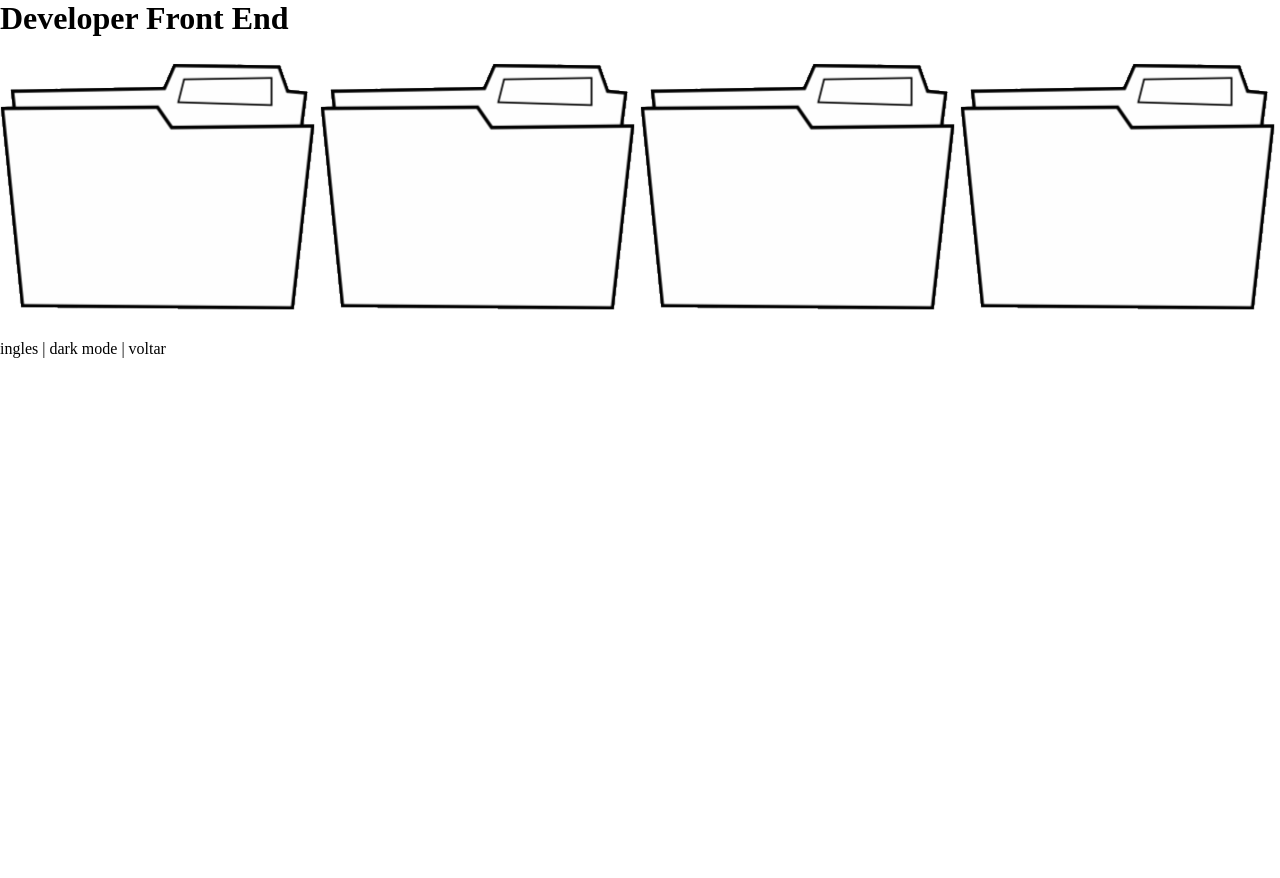
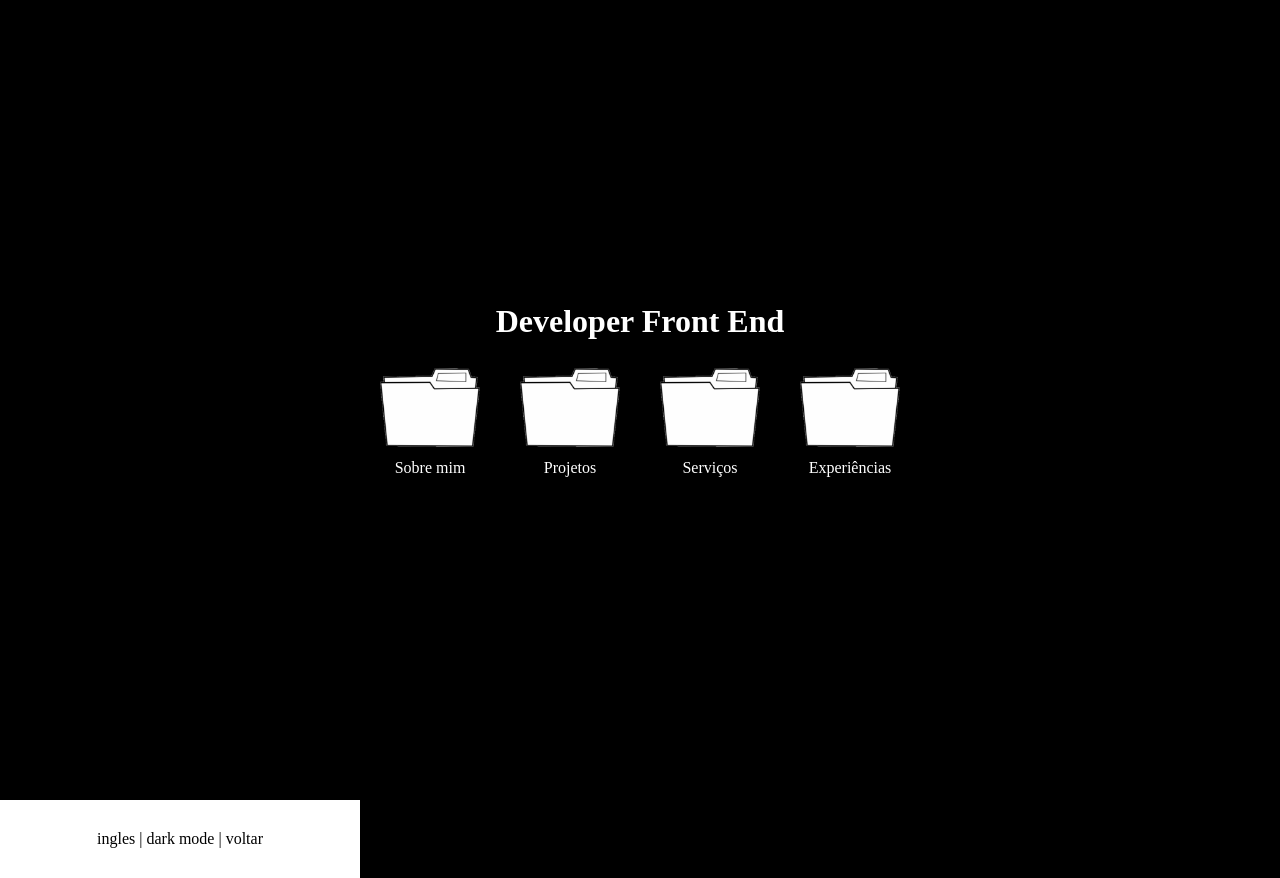
Before and after one commit to bakaout/newPortfolio, a plain HTML site: page paginas/home.html in a window 1280 px wide. Before the commit the page ends 800 px from the top, so only its background shows below. Drawn offline with Linux system fonts and the light colour scheme.

Commit message:
atualizações pagina home

```diff
--- a/paginas/home.html
+++ b/paginas/home.html
@@ -6,20 +6,30 @@
     <title>Home</title>
     <link rel="stylesheet" href="../style.css">
 </head>
-<body>
-    <div>
+<body id="bodyHome">
+    <div id="containerHome">
         <h1>Developer Front End</h1>
+        <div id="listaPastas">
             <div id="pastas">
                 <img src="../imgs/pasta.png" alt="">
+                <p>Sobre mim</p>
+            </div>
+            <div id="pastas">
                 <img src="../imgs/pasta.png" alt="">
+                <p>Projetos</p>
+            </div>
+            <div id="pastas">
                 <img src="../imgs/pasta.png" alt="">
+                <p>Serviços</p>
+            </div>
+            <div id="pastas">
                 <img src="../imgs/pasta.png" alt="">
+                <p>Experiências</p>
             </div>
         </div>
-    <div>
-        <footer>
+    </div>
+    <div id="footerHome">
         <p>ingles | dark mode | voltar</p>
-        </footer>
     </div>
 </body>
 </html>
--- a/style.css
+++ b/style.css
@@ -14,7 +14,7 @@
 body{
     position: relative;
 }
-
+/*COMEÇO DA PAGINA INDEX*/
 .container-father{
     position: relative;
     background-color: black;
@@ -201,3 +201,35 @@ span{
     margin: 0;
     padding: 0;
 }
+/*FIM DA PAGINA INDEX*/
+
+/*COMEÇO DA PAGINA HOME*/
+#bodyHome{
+    background-color: #000000;
+    color: white;
+    text-align: center;
+}
+#containerHome{
+    background-color: black;
+    align-items: center;
+    display: flex;
+    flex-direction: column;
+    height: 100vh;
+    justify-content: center;
+}
+#listaPastas{
+    display: flex;/*MUDAR PARA GRID*/
+}
+#pastas{
+    padding: 20px;
+}
+
+#pastas > img{
+    width: 100px;
+}
+#footerHome{
+    padding: 30px;
+    background-color: white;
+    color: black;
+    width: 300px;
+}
```
Lines whose indentation alone changed are shown as unchanged.
